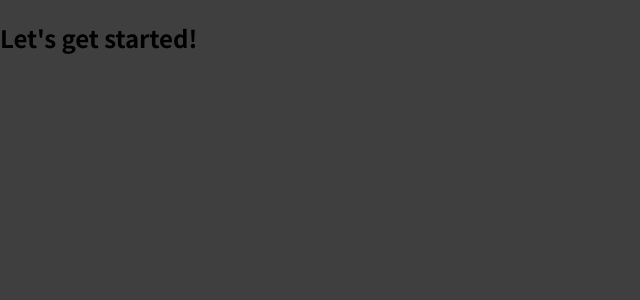
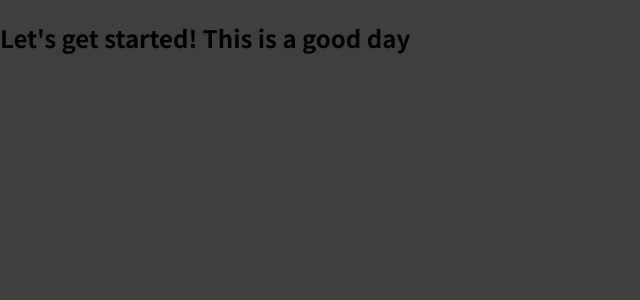
Before and after one commit to akashKumar06/React, a JavaScript app in the folder 01-starting-setup/: page / in a window 1280 px wide. Shown: the top 300 px of the page, without its empty margins (0-640 px from the left). Built offline with nearby package versions, Linux system fonts and the light colour scheme.

Commit message:
done task for today

```diff
--- a/01-starting-setup/src/App.js
+++ b/01-starting-setup/src/App.js
@@ -1,9 +1,8 @@
 function App() {
   return (
     <div>
-      <h2>Let's get started!</h2>
+      <h2>Let's get started! This is a good day</h2>
     </div>
   );
 }
-
 export default App;
```
